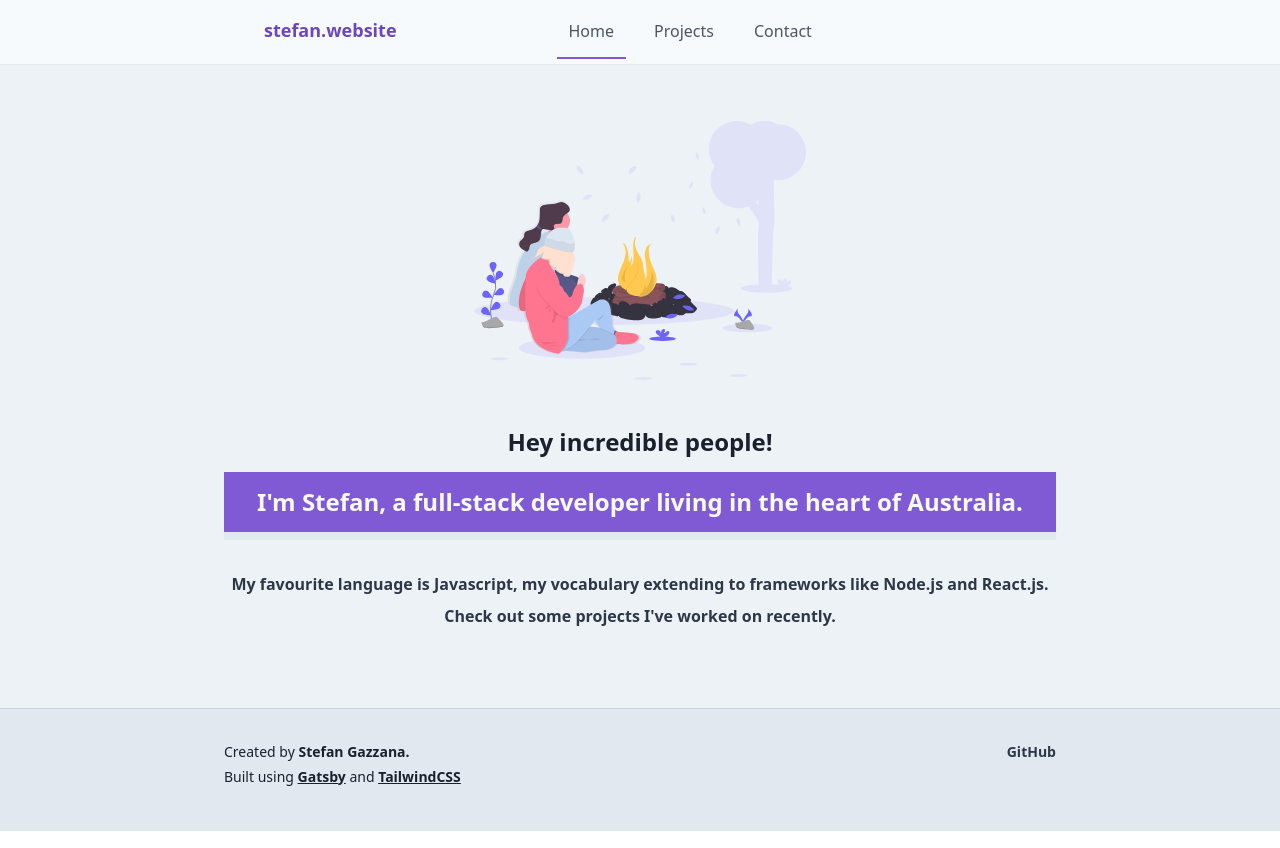
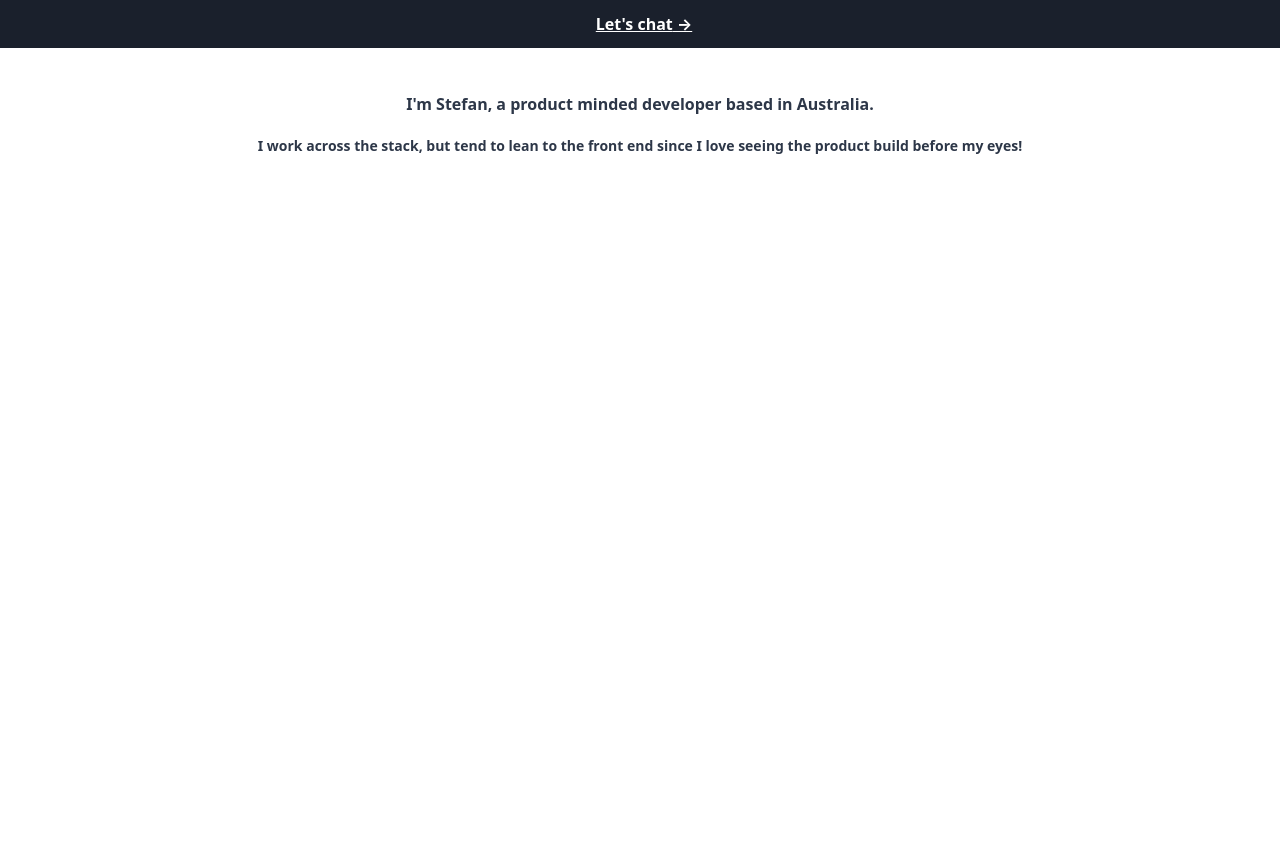
Before and after one commit to billmeiss/portfolio-gatsby, a Gatsby site: page / in a window 1280 px wide. Built offline with nearby package versions, Linux system fonts and the light colour scheme; Gatsby itself is replaced by a stand-in of ours.

Commit message:
web redesign and update links

```diff
--- a/src/components/header.js
+++ b/src/components/header.js
@@ -1,76 +1,27 @@
-import React, { useState } from "react";
-import { Link } from "gatsby";
+import React from "react";
 
-import me from "../images/picture-me.jpg"
-
-function Header({ title }) {
-
-  const [isExpanded, setIsExpanded] = useState(true)
-
+function Header() {
   return (
     <header>
-      <nav className="bg-gray-100 border-b border-gray-300">
-        <div className="mx-auto justify-between max-w-4xl px-2 sm:px-6 lg:px-8">
-          <div className="relative flex items-center justify-between h-16">
-            <div className="absolute inset-y-0 left-0 flex items-center sm:hidden">
-              <button onClick = {() => {
-                isExpanded ? setIsExpanded(false) : setIsExpanded(true)
-              }} className="inline-flex items-center justify-center p-2 rounded-md text-gray-900 hover:text-white hover:bg-gray-700 focus:outline-none focus:bg-gray-700 focus:text-white transition duration-150 ease-in-out" aria-label="Main menu" aria-expanded="false">
-                <svg className="block h-6 w-6" fill="none" viewBox="0 0 24 24" stroke="currentColor">
-                  <path strokeLinecap="round" strokeLinejoin="round" strokeWidth="2" d="M4 6h16M4 12h16M4 18h16" />
-                </svg>
-                <svg className="hidden h-6 w-6" fill="none" viewBox="0 0 24 24" stroke="currentColor">
-                  <path strokeLinecap="round" strokeLinejoin="round" strokeWidth="2" d="M6 18L18 6M6 6l12 12" />
-                </svg>
-              </button>
-            </div>
-            <div className="flex-1 flex items-center justify-center sm:items-stretch sm:justify-start">
-            <div className="flex-shrink-0">
-              <img className="block mt-1 border ml-5 h-12 w-12 bg-cover rounded-full shadow-inner md:hidden lg:hidden" src={me} alt="Stefan's Avatar" />
-              <p className="hidden text-purple-700 font-bold text-lg px-10 py-3 md:block lg:block h-8 w-auto">stefan.website</p>
-            </div>
-              {/* Desktop Nav */}
-              <div className="hidden px-10 ml-10 md:block sm:block lg:block">
-                <div className="flex">
-                  {title === "Home" ? <Link to="/" className="ml-10 px-3 py-4 text-md font-medium leading-5 border-purple-600 border-b-2 text-gray-700 hover:text-gray-800 focus:text-gray-900 transition duration-150 ease-in-out">
-                    Home
-                  </Link> :
-                  <Link to="/" className="ml-10 px-3 py-4 text-md font-medium leading-5 border-transparent border-b-2 text-gray-700 hover:text-gray-800 focus:text-gray-900 transition duration-150 ease-in-out">
-                    Home
-                  </Link>}
-
-                  {title === "Projects" ? <Link to="/projects" className="ml-4 px-3 py-4 text-md font-medium leading-5 border-purple-600 border-b-2 text-gray-700 hover:text-gray-800 focus:border-b-2 focus:text-gray-900 transition duration-150 ease-in-out">
-                    Projects
-                  </Link> :
-                  <Link to="/projects" className="ml-4 px-3 py-4 text-md font-medium leading-5 border-transparent border-b-2 text-gray-700 hover:text-gray-800 focus:border-b-2 focus:text-gray-900 transition duration-150 ease-in-out">
-                    Projects
-                  </Link>}
-
-                  {title === "Contact" ? <Link to="/contact" className="ml-4 px-3 py-4 text-md font-medium leading-5 border-purple-600 border-b-2 text-gray-700 hover:text-gray-800 focus:text-gray-900 transition duration-150 ease-in-out">
-                    Contact
-                  </Link> :
-                  <Link to="/contact" className="ml-4 px-3 py-4 text-md font-medium leading-5 border-transparent border-b-2 text-gray-700 hover:text-gray-800 focus:text-gray-900 transition duration-150 ease-in-out">
-                    Contact
-                  </Link>
-                  }
-                </div>
-              </div>
-            </div>
+      <div className="relative bg-gray-900">
+        <div className="mx-auto max-w-7xl py-3 px-3 sm:px-6 lg:px-8">
+          <div className="text-center sm:px-16">
+            <p className="font-medium text-white">
+              <span className="block sm:ml-2 sm:inline-block">
+                <a
+                  href="https://www.linkedin.com/in/stefan-gazzana-17a102141/"
+                  target="_blank"
+                  rel="noopener noreferrer"
+                  className="font-bold text-white underline"
+                >
+                  Let&apos;s chat
+                  <span aria-hidden="true"> &rarr;</span>
+                </a>
+              </span>
+            </p>
           </div>
         </div>
-
-        {/* Mobile NavBar */}
-        {isExpanded ?
-          <div className="block sm:hidden md:hidden lg:hidden">
-            <div className="px-2 pt-2 pb-3">
-              <Link to="/" className="block px-3 py-2 rounded-md text-base font-medium text-gray-800 hover:text-white hover:bg-gray-700 focus:text-white focus:bg-gray-700 transition duration-150 ease-in-out">Home</Link>
-              <Link to="/projects" className="mt-1 block px-3 py-2 rounded-md text-base font-medium text-gray-800 hover:text-white hover:bg-gray-700 focus:outline-none focus:text-white focus:bg-gray-700 transition duration-150 ease-in-out">Projects</Link>
-              <Link to="/contact" className="mt-1 block px-3 py-2 rounded-md text-base font-medium text-gray-800 hover:text-white hover:bg-gray-700 focus:outline-none focus:text-white focus:bg-gray-700 transition duration-150 ease-in-out">Contact</Link>
-            </div>
-          </div>
-        : null}
-
-      </nav>
+      </div>
     </header>
   );
 }
--- a/src/components/layout.js
+++ b/src/components/layout.js
@@ -5,57 +5,14 @@ import Header from "./header";
 
 function Layout({ children, title }) {
   return (
-    <div className="flex flex-col min-h-screen font-sans text-gray-900 bg-gray-200">
+    <>
       <Header title={title} />
-
-      <main className="flex-1 w-full max-w-4xl px-4 py-8 mx-auto md:px-8 md:py-16">
-        {children}
-      </main>
-
-      <footer className="bg-gray-300 border-t border-gray-400">
-        <nav className="flex flex-col sm:flex-row md:flex-row lg:flex-row justify-between max-w-4xl p-4 mx-auto text-sm md:p-8">
-          <div className="text-gray-900 mb-3">
-            Created by{` `}
-            <a
-              className="font-bold no-underline"
-            >
-              Stefan Gazzana.
-            </a>
-            <p className="mt-1">Built using{` `}
-              <a
-                className="font-bold underline"
-                href="https://gatsbyjs.org"
-                target="_blank"
-                rel="noopener noreferrer"
-              >
-                Gatsby
-              </a>
-              {` `}and{` `}
-              <a
-                className="font-bold underline"
-                href="https://tailwindcss.com"
-                target="_blank"
-                rel="noopener noreferrer"
-              >
-                TailwindCSS
-              </a>
-            </p>
-          </div>
-
-
-          <p>
-            <a
-              className="font-bold text-gray-800 no-underline"
-              href="https://github.com/billmeiss"
-              target="_blank"
-              rel="noopener noreferrer"
-            >
-              GitHub
-            </a>
-          </p>
-        </nav>
-      </footer>
-    </div>
+      <div className="flex flex-col min-h-screen font-sans text-gray-900 bg-gray-50">
+        <main className="flex-1 w-full max-w-4xl px-4 py-4 mx-auto md:px-8 md:py-10">
+          {children}
+        </main>
+      </div>
+    </>
   );
 }
 
--- a/src/pages/contact.js
+++ /dev/null
@@ -1,32 +0,0 @@
-import React from "react";
-
-import Layout from "../components/layout";
-import SEO from "../components/seo";
-import me from "../images/picture-me.jpg";
-
-function ContactPage() {
-  return (
-    <Layout title="Contact">
-      <SEO
-        keywords={[`developer`, `tailwind`, `react`, `tailwindcss`]}
-        title="Contact"
-      />
-      <section className="flex flex-col sm:flex-row md:flex-row lg:flex-row -mt-5">
-        <div className="sm:w-64 md:w-64 lg:w-64 h-64 w-full max-w-xs">
-          <img src={me} className="border-b-8" />
-        </div>
-        <div className="lg:m-10 lg:p-5 md:m-10 md:p-5 sm:m-10 sm:p-5 mt-16 bg-gray-100 border-b-8 text-center max-w-xs">
-          <p className="font-semibold">
-            You can reach out to me at
-            <a target="_blank" className="flex justify-center" href={"https://www.linkedin.com/in/stefan-gazzana-17a102141"}>
-              <svg className="mt-3 mb-3 h-12 w-12" role="img" viewBox="0 0 24 24" xmlns="http://www.w3.org/2000/svg"><title>LinkedIn icon</title><path d="M20.447 20.452h-3.554v-5.569c0-1.328-.027-3.037-1.852-3.037-1.853 0-2.136 1.445-2.136 2.939v5.667H9.351V9h3.414v1.561h.046c.477-.9 1.637-1.85 3.37-1.85 3.601 0 4.267 2.37 4.267 5.455v6.286zM5.337 7.433c-1.144 0-2.063-.926-2.063-2.065 0-1.138.92-2.063 2.063-2.063 1.14 0 2.064.925 2.064 2.063 0 1.139-.925 2.065-2.064 2.065zm1.782 13.019H3.555V9h3.564v11.452zM22.225 0H1.771C.792 0 0 .774 0 1.729v20.542C0 23.227.792 24 1.771 24h20.451C23.2 24 24 23.227 24 22.271V1.729C24 .774 23.2 0 22.222 0h.003z"/></svg>
-            </a>
-            or at stefangazzana@gmail.com
-          </p>
-        </div>
-      </section>
-    </Layout>
-  );
-}
-
-export default ContactPage;
--- a/src/pages/index.js
+++ b/src/pages/index.js
@@ -1,11 +1,12 @@
 import React from "react";
-import { Link } from "gatsby"
+import { Link, graphql } from "gatsby";
 
 import Layout from "../components/layout";
 import SEO from "../components/seo";
-import developerIllustration from "../images/developer-illustration.svg";
 
-function IndexPage() {
+function IndexPage({ data }) {
+  const posts = data.allMarkdownRemark.edges;
+
   return (
     <Layout title="Home">
       <SEO
@@ -14,30 +15,53 @@ function IndexPage() {
       />
 
       <section className="text-center">
-        <img
-          alt="Cat and human sitting on a couch"
-          className="block w-full sm:w-3/5 md:w-2/5 lg:w-2/5 mx-auto -mt-2 mb-8"
-          src={developerIllustration}
-        />
-
-        <div className="flex flex-col">
-          <h2 className="p-3 text-2xl font-bold">Hey incredible people!</h2>
-          <h2 className="inline-block p-3 mb-4 text-2xl text-gray-100 font-bold bg-purple-600 border-b-8">
-            I&apos;m Stefan, a full-stack developer living in the heart of Australia.
-          </h2>
-        </div>
-
-        <div className="py-3 font-semibold text-gray-800">
-          <p className="leading-loose">
-            My favourite language is Javascript, my vocabulary extending to frameworks like Node.js and React.js.
-          </p>
-          <p className="leading-loose">
-            Check out some <Link to="/projects" className="text-gray-800 font-bold">projects</Link> I&apos;ve worked on recently.
-          </p>
-        </div>
+        <h2 className="font-semibold text-md text-gray-800 leading-loose">
+          I&apos;m Stefan, a product minded developer based in Australia.
+        </h2>
+        <p className="py-3 text-sm font-semibold text-gray-800 leading-loose mb-5">
+          I work across the stack, but tend to lean to the front end since I
+          love seeing the product build before my eyes!
+        </p>
       </section>
+      {posts.map(({ node }) => {
+        const title = node.frontmatter.title || node.fields.slug;
+        return (
+          <article
+            key={node.fields.slug}
+            className="mb-3 p-6 bg-gray-100 rounded-lg hover:shadow-lg hover:text-gray-900 hover:border-gray-900"
+          >
+            <header>
+              <h3 className="text-xl sm:text-4xl md:text-4xl lg:text-4xl font-bold">
+                <Link to={node.fields.slug}>{title}</Link>
+              </h3>
+              <small className="text-md font-medium text-gray-800 mb-1">
+                {node.frontmatter.date}
+              </small>
+            </header>
+          </article>
+        );
+      })}
     </Layout>
   );
 }
 
 export default IndexPage;
+
+export const pageQuery = graphql`
+  query {
+    allMarkdownRemark(sort: { fields: [frontmatter___date], order: DESC }) {
+      edges {
+        node {
+          fields {
+            slug
+          }
+          frontmatter {
+            date(formatString: "MMMM DD, YYYY")
+            title
+            description
+          }
+        }
+      }
+    }
+  }
+`;
--- a/src/pages/projects.js
+++ /dev/null
@@ -1,61 +0,0 @@
-import React from "react";
-import { Link, graphql } from "gatsby"
-
-import Layout from "../components/layout";
-import SEO from "../components/seo";
-
-function ProjectPage({ data }) {
-  const posts = data.allMarkdownRemark.edges;
-
-  return (
-    <Layout title="Projects">
-      <SEO
-        keywords={[`developer`, `projects`, `react`, `javascript`]}
-        title="Projects"
-      />
-      {posts.map(({ node }) => {
-        const title = node.frontmatter.title || node.fields.slug;
-        return (
-          <article key={node.fields.slug} className="mb-3 p-6 bg-gray-100 border-b-8 hover:text-purple-600 hover:border-purple-600">
-            <header>
-              <h3 className="text-xl sm:text-4xl md:text-4xl lg:text-4xl font-bold">
-                <Link to={node.fields.slug}>
-                  {title}
-                </Link>
-              </h3>
-              <small className="text-md font-medium text-purple-800 mb-1">{node.frontmatter.date}</small>
-            </header>
-            <section className="text-md sm:text-lg md:text-lg lg:text-lg text-gray-800">
-              <p
-                dangerouslySetInnerHTML={{
-                  __html: node.frontmatter.description
-                }}
-              />
-            </section>
-          </article>
-        );
-      })}
-    </Layout>
-  );
-}
-
-export default ProjectPage;
-
-export const pageQuery = graphql`
-  query {
-    allMarkdownRemark(sort: { fields: [frontmatter___date], order: DESC}) {
-      edges {
-        node {
-          fields {
-            slug
-          }
-          frontmatter {
-            date(formatString: "MMMM DD, YYYY")
-            title
-            description
-          }
-        }
-      }
-    }
-  }
-`;
```
Also changed, not shown: content/projects/atar-calc/index.md (+1 -1 lines), content/projects/atar-doctor/index.md (+1 -1 lines), content/projects/paiid/index.md (+1 -1 lines), src/templates/blog.js (+28 -11 lines), 1 other file.
